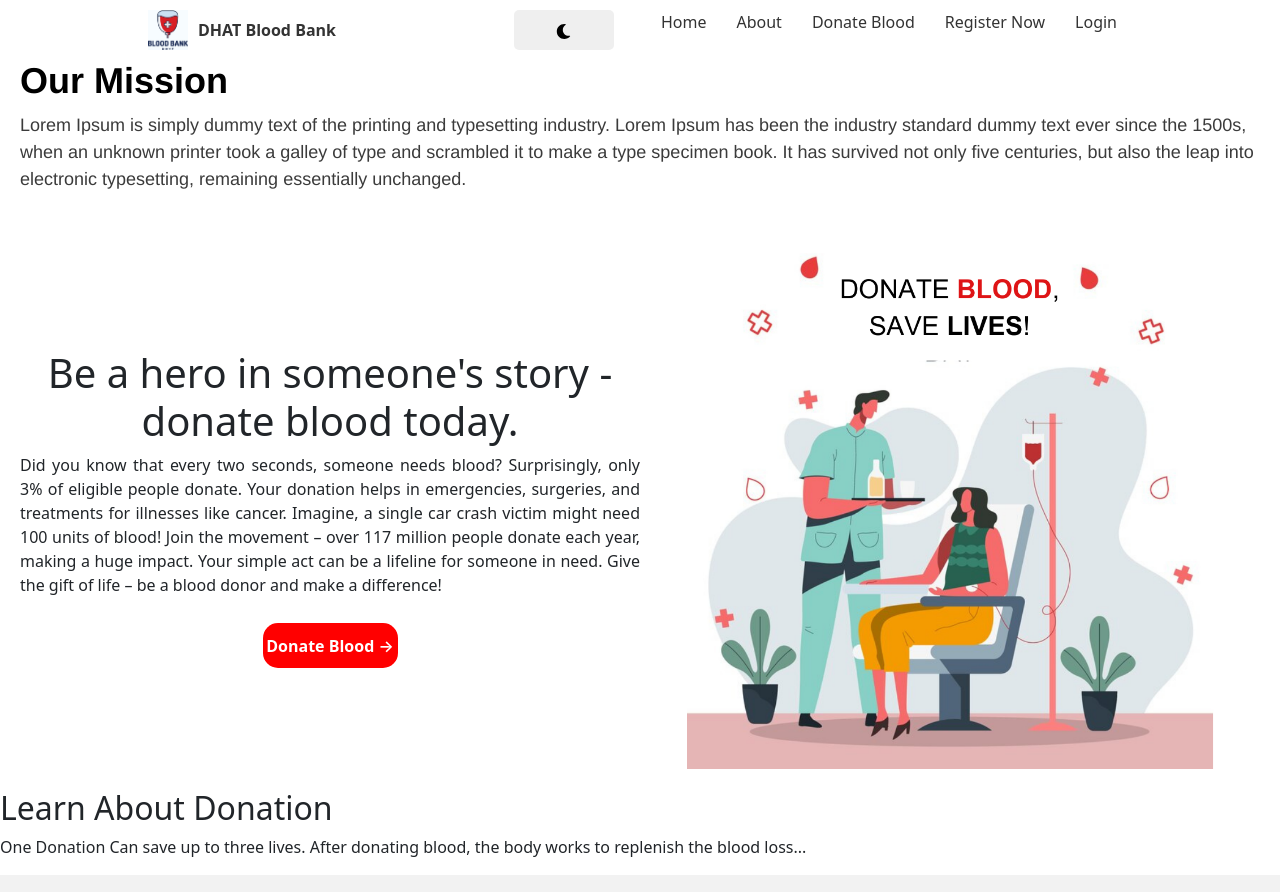
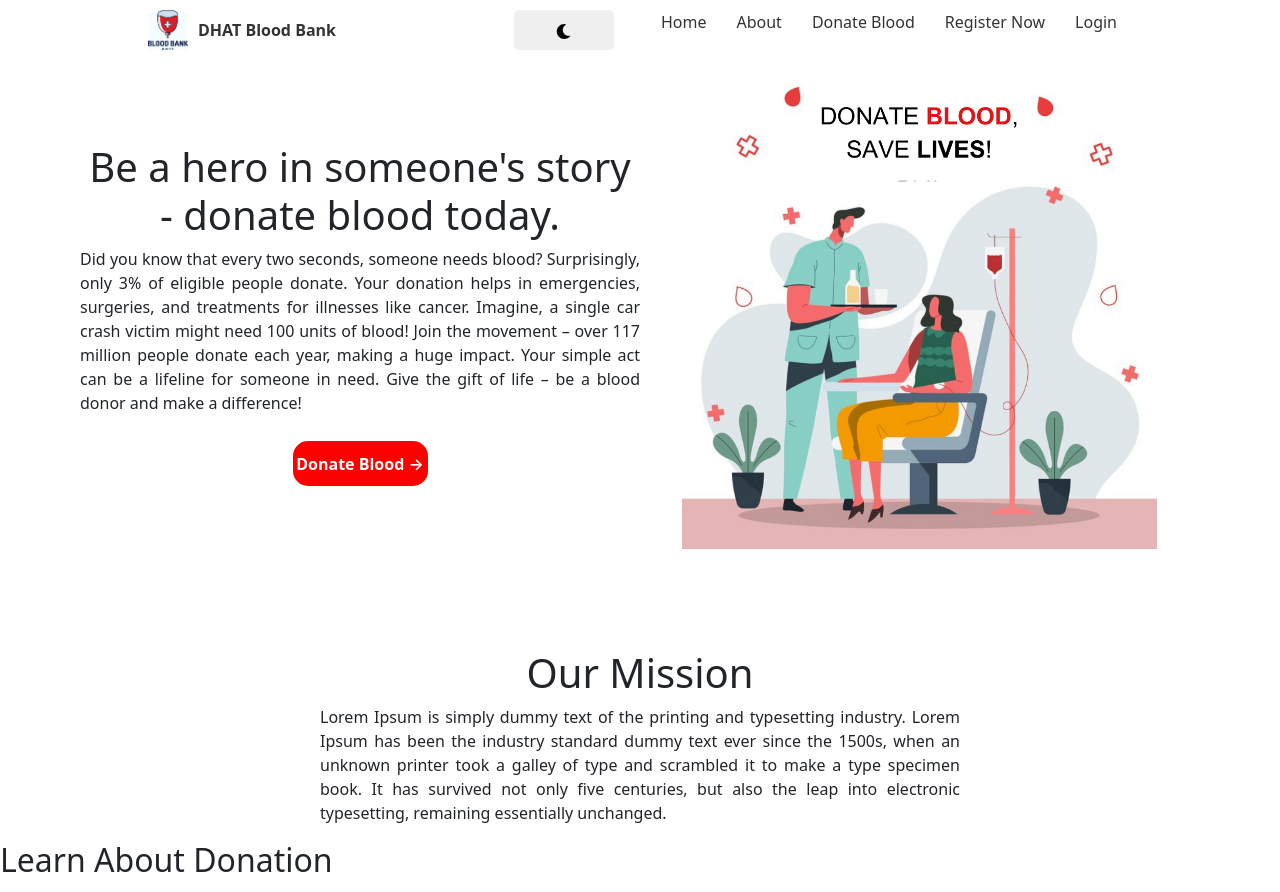
Before and after one commit to MukandKrishna/blood-bank-bootstrap-css, a React (Create React App) app in the folder client/: page / in a window 1280 px wide. Shown: the top 892 px of the page. Built offline with nearby package versions, Linux system fonts and the light colour scheme; no server answers.

Commit message:
working on landing page

```diff
--- a/client/src/pages/HomePage.css
+++ b/client/src/pages/HomePage.css
@@ -34,13 +34,17 @@
 
 /* Night mode styles */
 body.night-mode {
-  background-color: #1a1a1a; /* Set the background color for night mode */
-  color: #fff; /* Set the text color for night mode */
+  background-color: #1a1a1a;
+  /* Set the background color for night mode */
+  color: #fff;
+  /* Set the text color for night mode */
 }
 
 body.night-mode .navbar-container {
-  background-color: #ffffff; /* Set the background color for night mode */
-  color: #fff; /* Set the text color for night mode */
+  background-color: #ffffff;
+  /* Set the background color for night mode */
+  color: #fff;
+  /* Set the text color for night mode */
 }
 
 
@@ -85,6 +89,7 @@ body.night-mode .navbar-container {
 
 /* Show toggle button in mobile view */
 @media (max-width: 768px) {
+
   .nav-toggle {
     display: block;
     font-size: 20px;
@@ -96,15 +101,51 @@ body.night-mode .navbar-container {
     padding: 20px;
     background-color: white;
     /* Set the background color to white */
-    position: absolute;
+    position: fixed;
+    /* Changed from absolute to fixed */
     width: 100%;
+    /* Full width */
+    height: 55%;
+    /* Full screen height */
+    top: 0;
+    left: 0;
+    /* Align to the left */
+    overflow-y: auto;
+    /* Enable scroll if content is larger than the screen */
     display: none;
-    top: 10px;
+    z-index: 1001;
+    /* Ensure it's above other content */
+    transition: transform 0.3s ease-in-out;
+    /* Smooth transition for opening and closing the menu */
+    box-shadow: 0 2px 5px rgba(0, 0, 0, 0.2);
+    /* Add shadow for depth */
+    border-radius: 20px 20px 0 0;
+    /* Round the top corners */
   }
+
 
   .nav-links.active {
     display: flex;
-    flex-direction: column;
+    transform: translateY(0);
+    /* Align to the top */
+    padding: 5px 10px;
+    /* Decreased padding */
+
+  }
+
+  .nav-close-container {
+    display: flex;
+    justify-content: flex-end;
+    /* Position close button to the right */
+  }
+
+  .nav-close {
+    background: none;
+    border: none;
+    font-size: 24px;
+    cursor: pointer;
+    color: #333;
+    margin-right: 10px;
   }
 
   .nav-links li {
@@ -118,6 +159,8 @@ body.night-mode .navbar-container {
     /* Remove underline from links */
     color: #333;
     /* Set the link color */
+    font-size: 1rem;
+    /* Increase the font size for better readability */
   }
 }
 
@@ -163,7 +206,7 @@ body.night-mode .navbar-container {
   display: flex;
   align-items: center;
   justify-content: space-between;
-  padding: 20px;
+  padding: 80px;
 }
 
 .donate-text {
@@ -196,6 +239,8 @@ body.night-mode .navbar-container {
 @media (max-width: 768px) {
   .donate-section {
     flex-direction: column;
+    padding: 20px;
+    padding-top: 100px;
   }
 
   .donate-text,
@@ -219,37 +264,17 @@ body.night-mode .navbar-container {
 
 /***********   MISSION  **************/
 
+
 .mission {
-  margin-top: 20px;
-}
-
-.our-mission {
-  background-color: #fff;
-  border-radius: 5px;
-  box-shadow: 0 4px 100px 3px #dbdbdb40;
-  height: auto;
-  width: 100%;
-  max-width: 1345px;
-  margin: 0 auto;
-  position: relative;
-}
-
-.our-mission-2 {
-  padding: 20px;
-}
-
-.text-wrapper-8 {
-  color: #000;
-  font: 700 36px "Roboto-Bold", Helvetica;
-  margin-bottom: 10px;
-  margin-top: 20px;
+  display: flex;
+  padding-top: 20px;
+  align-items: center;
+  justify-content: center;
 
 }
 
-.lorem-ipsum-is {
-  color: #3b3b3b;
-  font: 300 18px/1.5 "Roboto-Light", Helvetica;
-  width: 100%;
+.mission-text {
+    flex-basis: 50%;
 }
 
 .donation-type-section {
@@ -288,8 +313,8 @@ body.night-mode .navbar-container {
 }
 
 .blood-type-table {
-  flex-basis: 100%;
-  margin-top: 20px;
+  flex-basis: 50%;
+  margin-top: 10px;
 }
 
 .blood-type-table h2 {
--- a/client/src/pages/HomePage.js
+++ b/client/src/pages/HomePage.js
@@ -73,22 +73,6 @@ const HomePage = () => {
       </div> */}
 
       <div>
-        <section>
-          <div className="mission">
-            <div className="our-mission-2">
-              <div className="text-wrapper-8">Our Mission</div>
-              <p className="lorem-ipsum-is">
-                Lorem Ipsum is simply dummy text of the printing and typesetting
-                industry. Lorem Ipsum has been the industry standard dummy text
-                ever since the 1500s, when an unknown printer took a galley of
-                type and scrambled it to make a type specimen book. It has
-                survived not only five centuries, but also the leap into
-                electronic typesetting, remaining essentially unchanged.
-              </p>
-            </div>
-          </div>
-        </section>
-
         <div
           className="donate-section"
           style={{ textAlign: "center", margin: "auto" }}
@@ -111,6 +95,23 @@ const HomePage = () => {
           </div>
           <div className="donate-image">
             <img src={Donate1} alt="Donate Blood, Save Lives" />
+          </div>
+        </div>
+
+        <div
+          className="mission"
+          style={{ textAlign: "center", margin: "auto" }}
+        >
+          <div className="mission-text">
+            <h1>Our Mission </h1>
+            <p style={{ textAlign: "justify" }}>
+              Lorem Ipsum is simply dummy text of the printing and typesetting
+              industry. Lorem Ipsum has been the industry standard dummy text
+              ever since the 1500s, when an unknown printer took a galley of
+              type and scrambled it to make a type specimen book. It has
+              survived not only five centuries, but also the leap into
+              electronic typesetting, remaining essentially unchanged.
+            </p>
           </div>
         </div>
 
```
